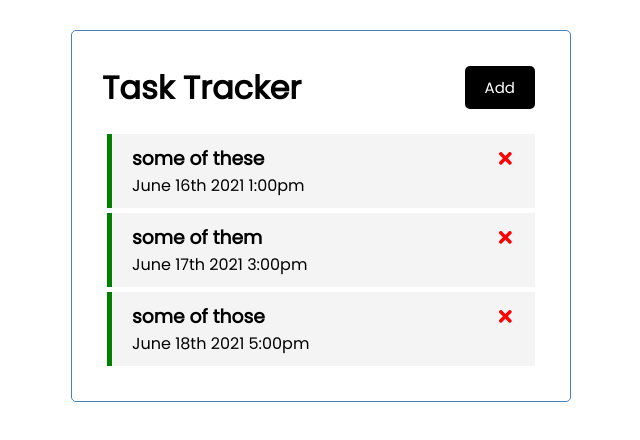
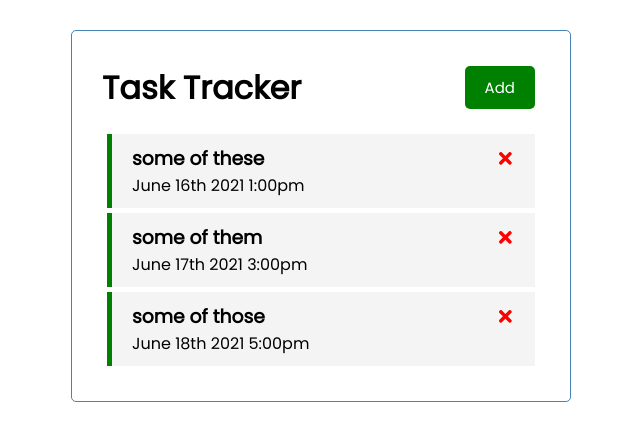
Before and after one commit to bkfwebdev/React-2021-Refresher, a React (Create React App) app: page / in a window 1280 px wide. Shown: the top 440 px of the page, without its empty margins (319-959 px from the left). Built offline with nearby package versions, Linux system fonts and the light colour scheme; the HTML template or start-up script is replaced by a standard one.

Commit message:
UI complete backend and login next

```diff
--- a/src/App.js
+++ b/src/App.js
@@ -46,7 +46,7 @@
 
   return (
     <div className='container'>
-      <Header title = {"Task Tracker"} onAdd = {()=> setShowAddTask(!showAddTask)}/>
+      <Header title = {"Task Tracker"} onAdd = {()=> setShowAddTask(!showAddTask)} showAdd = {showAddTask}/>
       {showAddTask && <AddTask onAdd={addTask}/>}
       {tasks.length > 0 ? ( <Tasks
       tasks = {tasks}
--- a/src/components/Button.js
+++ b/src/components/Button.js
@@ -4,7 +4,7 @@
 const Button = ({color,text,onClick}) => {
     return (
          <button
-         style = {{backgrounColor:color}}
+         style = {{backgroundColor:color}}
          className = 'btn'
          onClick = {onClick}>
          {text}
--- a/src/components/Header.js
+++ b/src/components/Header.js
@@ -1,13 +1,13 @@
 import PropTypes from 'prop-types';
 import Button from './Button';
 
-const Header = ({title, onAdd}) => {
+const Header = ({title, onAdd, showAdd}) => {
     const onClick = ()=> {console.log("click")}
     return (
       <header className = 'header'>
 
          <h1>{title}</h1>
-         <Button color = "green" text = "Add" onClick = {onAdd}/>
+         <Button color = {showAdd ? 'red' : 'green'} text = { showAdd ? 'Close' : 'Add'} onClick = {onAdd }/>
 
       </header>
 
```
